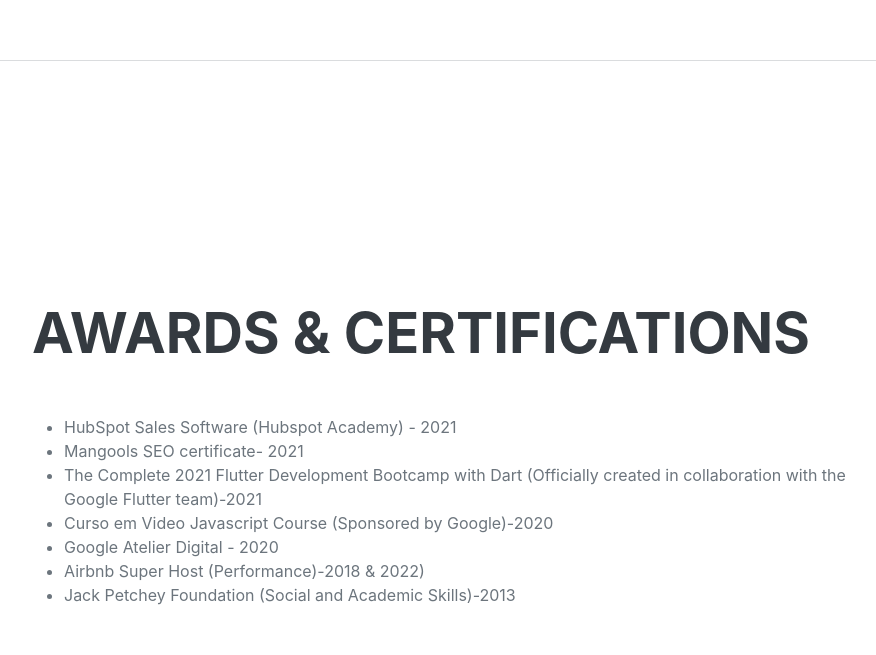
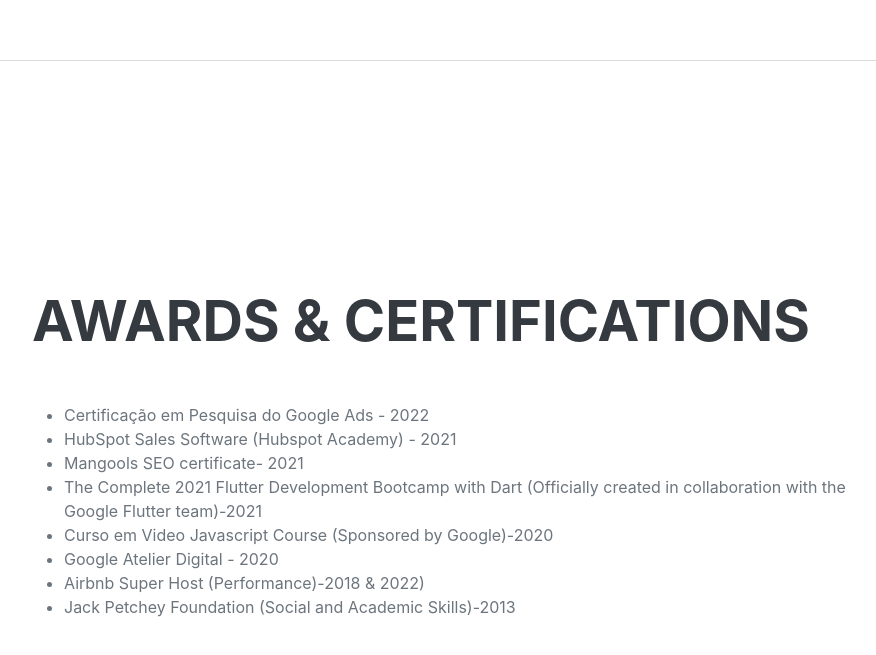
Before and after one commit to DavidBarbosadev/cv, a plain HTML site: page index.html in a window 1280 px wide. Shown: the part 4420-5075 px from the top of the page, without its empty margins (336-1212 px from the left). Drawn offline with nearby package versions, Linux system fonts and the light colour scheme; a web font is replaced by a local one.

Commit message:
Update index.html

```diff
--- a/index.html
+++ b/index.html
@@ -200,6 +200,7 @@
                 <div class="resume-section-content">
                     <h2 class="mb-5">Awards & Certifications</h2>
                     <ul>
+                        <li>Certificação em Pesquisa do Google Ads - 2022</li>
                         <li>HubSpot Sales Software (Hubspot Academy) - 2021</li>
                         <li>Mangools SEO certificate- 2021</li>
                         <li>The Complete 2021 Flutter Development Bootcamp with Dart (Officially created in collaboration with the Google Flutter team)-2021</li>
```
